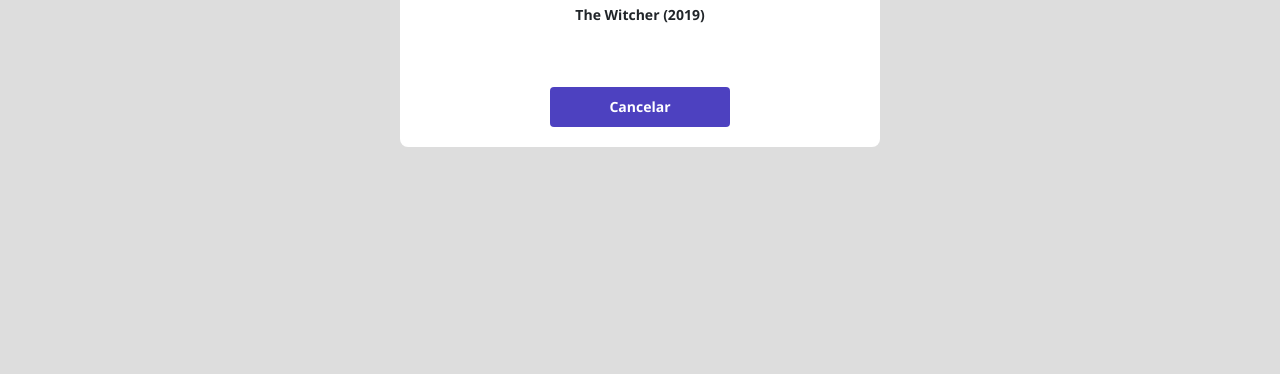
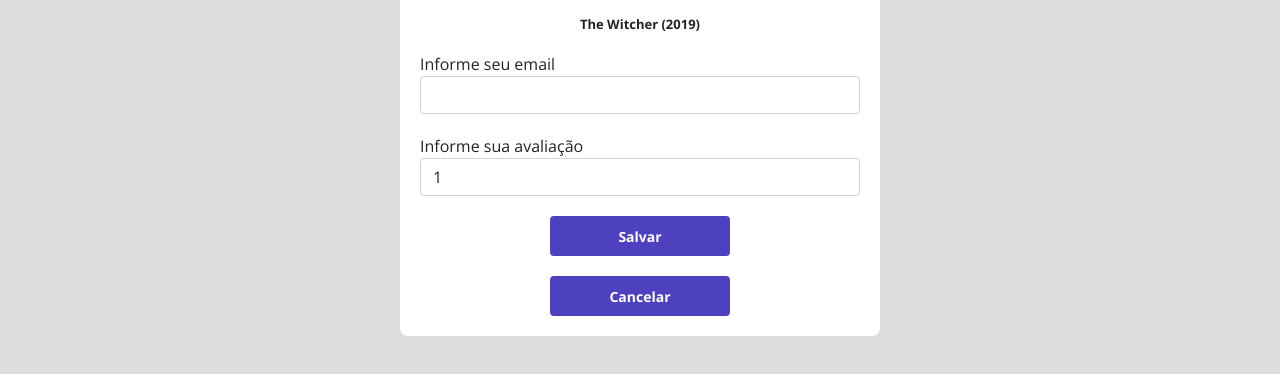
Before and after one commit to Gisellebm/dsmovie, a plain HTML site: page form.html in a window 1280 px wide. Shown: the part 432-806 px from the top of the page. Drawn offline with nearby package versions, Linux system fonts and the light colour scheme.

Commit message:
Formulário PARTE 2

```diff
--- a/css/styles.css
+++ b/css/styles.css
@@ -5,6 +5,7 @@
     --text-gray: #4a4a4a;
     --color-primary: #4D41C0;
     --white: #fff;
+    --text-light-gray: #aaa;
 }
 
 * {
@@ -98,9 +99,45 @@ a, a:hover {
     align-items: center;
     justify-content: center;
     border-radius: 4px;
+    border: 0;
 }
 
 .dsmovie-form-container {
     padding: 40px 0;
     max-width: 480px;
 }
+
+.dsmovie-form-description {
+    background-color: var(--white);
+    padding: 20px;
+    display: flex;
+    flex-direction: column;
+    align-items: center;
+    border-radius: 0 0 8px 8px;
+}
+
+.dsmovie-form-description h3 {
+    font-size: 13px;
+    font-weight: 700;
+    margin-bottom: 20px;
+}
+.dsmovie-form {
+    width: 100%;
+}
+
+.dsmovie-form-group {
+    margin-bottom: 20px;
+}
+
+..dsmovie-form-group label {
+    font-size: 12px;
+    color: var(--text-light-gray);
+}
+
+.dsmovie-form-btn-container {
+    height: 100px;
+    display: flex;
+    flex-direction: column;
+    align-items: center;
+    justify-content: space-between;
+}
--- a/form.html
+++ b/form.html
@@ -28,9 +28,32 @@
                     <div>
                         <div class="dsmovie-card">
                             <img src="https://www.themoviedb.org/t/p/w533_and_h300_bestv2/jBJWaqoSCiARWtfV0GlqHrcdidd.jpg" alt="The Witcher">
-                            <div class="dsmovie-card-description">
+                            <div class="dsmovie-form-description">
                                 <h3>The Witcher (2019)</h3>
-                                <a class="dsmovie-btn" href="index.html">Cancelar</a>
+                                <form class="dsmovie-form">
+                                    <div class="form-group dsmovie-form-group">
+                                        <label for="email">Informe seu email</label>
+                                        <input class="form-control" type="email" id="email">
+                                    </div>
+
+                                    <div class="form-group dsmovie-form-group">
+                                        <label for="score">Informe sua avaliação</label>
+                                        <select class="form-control" name="score" id="score">
+                                            <option value="1">1</option>
+                                            <option value="2">2</option>
+                                            <option value="3">3</option>
+                                            <option value="4">4</option>
+                                            <option value="5">5</option>
+                                        </select>
+                                    </div>
+                                    <div class="dsmovie-form-btn-container">
+                                        <button class="dsmovie-btn" type="submit">Salvar</button>
+                                        <a class="dsmovie-btn" href="index.html">Cancelar</a>
+
+                                    </div>
+
+                                </form>
+
                             </div>
                         </div>
                     </div>
```
